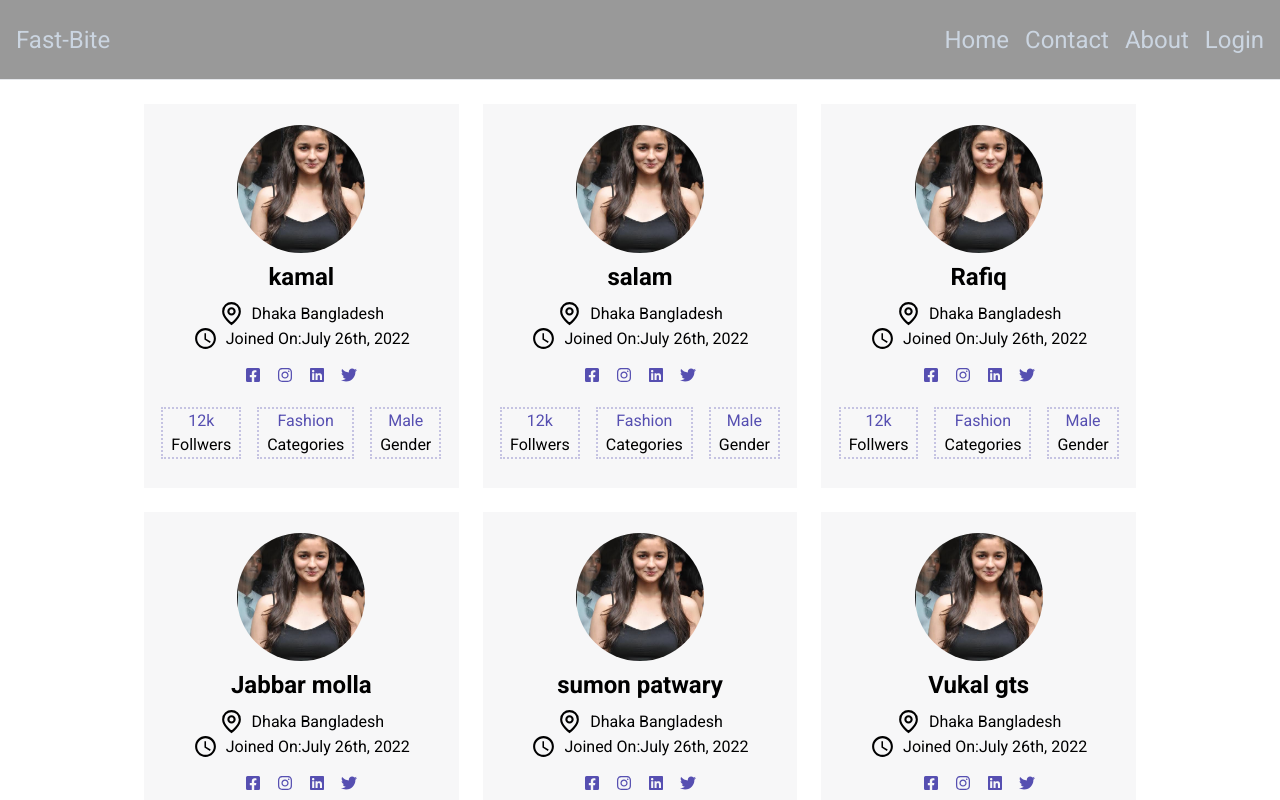
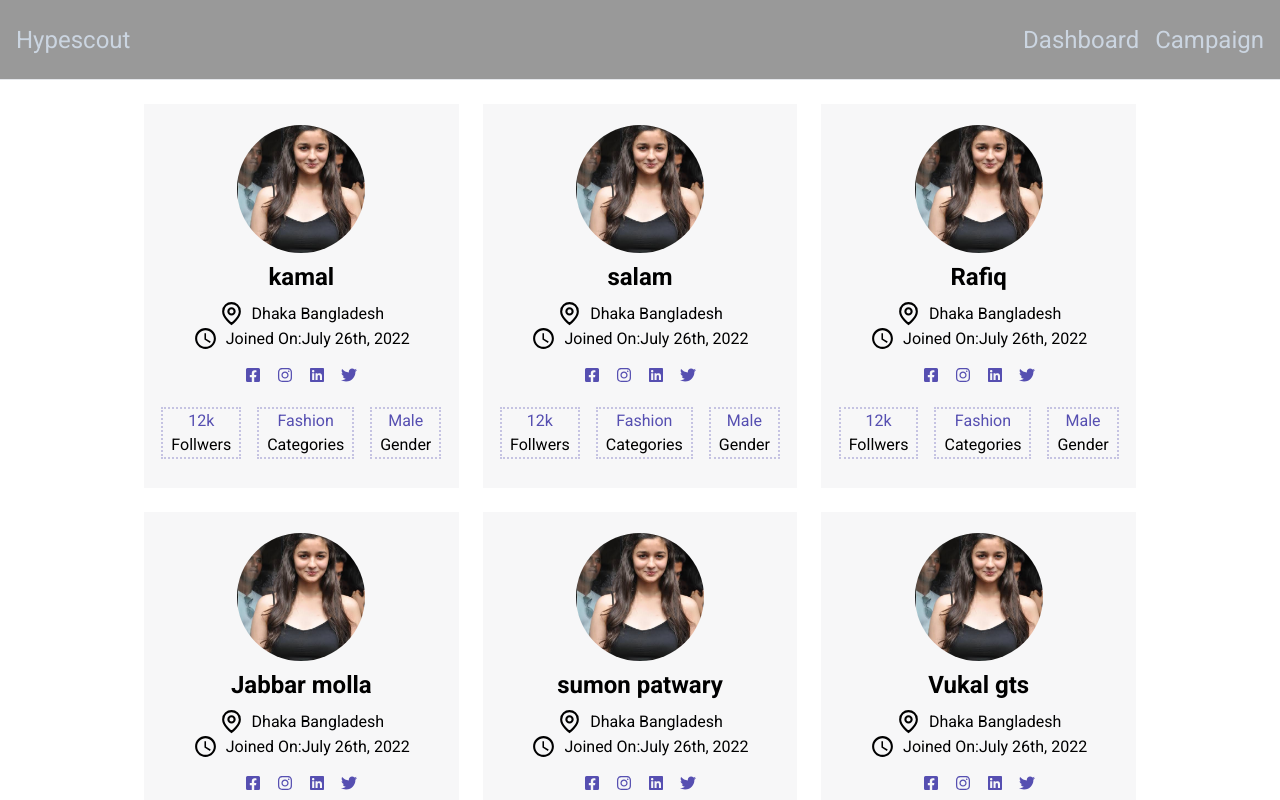
Before and after one commit to LiponRoy/decent-dashboard, a Next.js app: page / in a window 1280 px wide. Shown: the top 800 px of the page. Built offline with nearby package versions, Linux system fonts and the light colour scheme.

Commit message:
navbar modification

```diff
--- a/pages/navbar.js
+++ b/pages/navbar.js
@@ -26,21 +26,21 @@ const Navbar = () => {
 			<div className={shadowMe ? 'w-full h-20 shadow-lg shadow-gray-900  bg-black/40 border-b-[1px] border-t-orange-700 z-[100]' : 'w-full h-20  bg-black/40 border-b-[1px] border-t-orange-700 z-[100]'}>
 				<div className='h-full w-full flex justify-between text-slate-300 px-4'>
 					<div className='h-full flex justify-start items-center flex-1 '>
-						<span className=' text-2xl'>Fast-Bite</span>
+						<span className=' text-2xl'>Hypescout</span>
 					</div>
 					<div className='h-full flex justify-end items-center flex-1 gap-4 '>
 						<Link href='/#heading'>
-							<span className=' cursor-pointer hover:text-white text-2xl'>Home</span>
+							<span className=' cursor-pointer hover:text-white text-2xl'>Dashboard</span>
 						</Link>
 						<Link href='/#contact'>
-							<span className=' cursor-pointer hover:text-white text-2xl'>Contact</span>
+							<span className=' cursor-pointer hover:text-white text-2xl'>Campaign</span>
 						</Link>
-						<Link href='/#about'>
-							<span className=' cursor-pointer hover:text-white text-2xl'>About</span>
+						{/* <Link href='/#about'>
+							<span className=' cursor-pointer hover:text-white text-2xl'>Hypesocial</span>
 						</Link>
 						<Link href='/#login'>
-							<span className=' cursor-pointer hover:text-white text-2xl'>Login</span>
-						</Link>
+							<span className=' cursor-pointer hover:text-white text-2xl'>Insights</span>
+						</Link> */}
 
 						<div className='md:hidden'>
 							<span onClick={sideMe} className=' cursor-pointer hover:text-white text-2xl'>
@@ -53,22 +53,22 @@ const Navbar = () => {
 				<div className={sideBar ? 'md:hidden absolute left-0 top-[5rem] w-full h-screen bg-red-900 ease-in duration-300 z-40 fcc' : 'fixed left-[-25%] top-[70px] w-[25%] h-screen bg-slate-700 ease-in duration-300 z-40 fcc'}>
 					<Link href='/#heading'>
 						<span onClick={sideMe} className=' cursor-pointer hover:text-white text-2xl'>
-							Home
+							Dashboard
 						</span>
 					</Link>
 					<Link href='/#contact'>
 						<span onClick={sideMe} className=' cursor-pointer hover:text-white text-2xl'>
-							Contact
+							Campaign
 						</span>
 					</Link>
 					<Link href='/#about'>
 						<span onClick={sideMe} className=' cursor-pointer hover:text-white text-2xl'>
-							About
+							Hypesocial
 						</span>
 					</Link>
 					<Link href='/#login'>
 						<span onClick={sideMe} className=' cursor-pointer hover:text-white text-2xl'>
-							Login
+							Insights
 						</span>
 					</Link>
 				</div>
```
